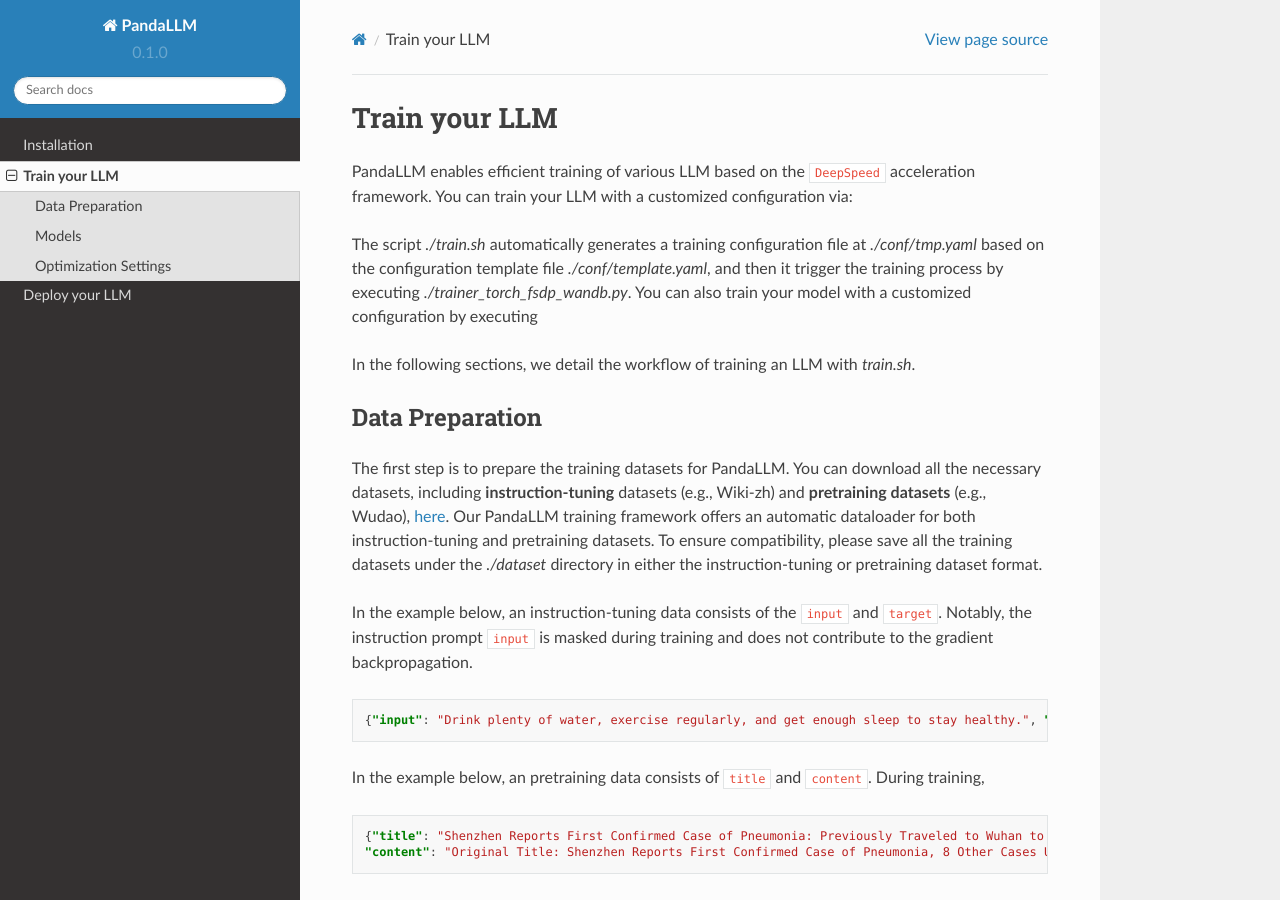
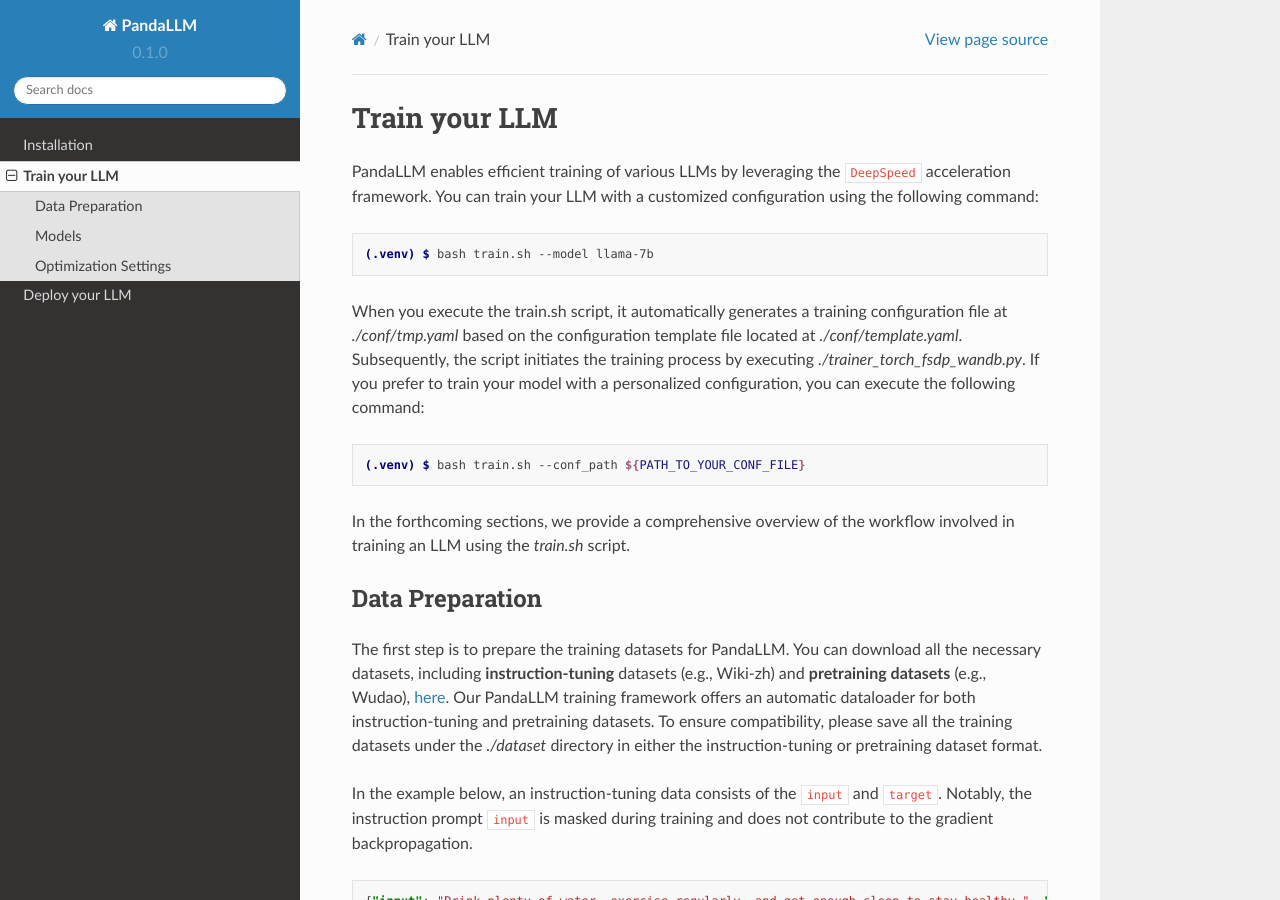
Before and after one commit to mzf666/panda-tutorial, a Sphinx documentation site: the page built from docs/source/train.rst, in a window 1280 px wide and 900 px high. Built offline with Sphinx 7.4.7 and the Read the Docs theme 2.0.0, drawn with Linux system fonts in a browser that asks for light colours.

Commit message:
minor update

```diff
--- a/docs/source/train.rst
+++ b/docs/source/train.rst
@@ -1,17 +1,19 @@
 Train your LLM
 ==============
 
-PandaLLM enables efficient training of various LLM based on the ``DeepSpeed`` acceleration framework. You can train your LLM with a customized configuration via:
+PandaLLM enables efficient training of various LLMs by leveraging the ``DeepSpeed`` acceleration framework. You can train your LLM with a customized configuration using the following command:
 
 .. code-block:: console
+
     (.venv) $ bash train.sh --model llama-7b
 
-The script `./train.sh` automatically generates a training configuration file at `./conf/tmp.yaml` based on the configuration template file `./conf/template.yaml`, and then it trigger the training process by executing `./trainer_torch_fsdp_wandb.py`. You can also train your model with a customized configuration by executing
+When you execute the train.sh script, it automatically generates a training configuration file at `./conf/tmp.yaml` based on the configuration template file located at `./conf/template.yaml`. Subsequently, the script initiates the training process by executing `./trainer_torch_fsdp_wandb.py`. If you prefer to train your model with a personalized configuration, you can execute the following command:
 
 .. code-block:: console
+
     (.venv) $ bash train.sh --conf_path ${PATH_TO_YOUR_CONF_FILE}
 
-In the following sections, we detail the workflow of training an LLM with `train.sh`.
+In the forthcoming sections, we provide a comprehensive overview of the workflow involved in training an LLM using the `train.sh` script.
 
 
 
```
